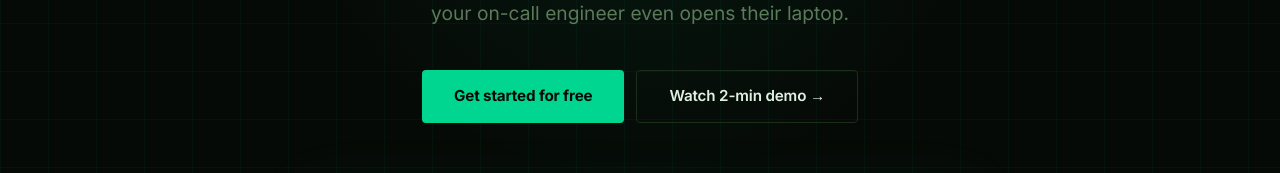
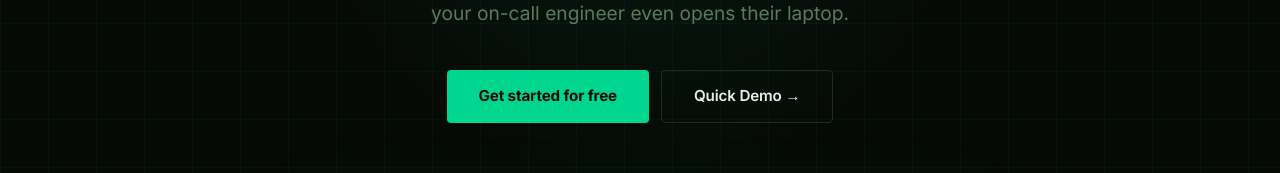
Before and after one commit to devmam999/SentinelAI, a React (Vite) app: page / in a window 1280 px wide. Shown: the part 457-630 px from the top of the page. Built offline with nearby package versions, Linux system fonts and the light colour scheme; no server answers.

Commit message:
Added Video Demo

```diff
--- a/src/components/Hero.tsx
+++ b/src/components/Hero.tsx
@@ -159,8 +159,14 @@ export default function Hero() {
           >
             Get started for free
           </button>
-          <button
+          <a
+            href="https://youtu.be/ONSMPDNs6eI"
+            target="_blank"
+            rel="noopener noreferrer"
             style={{
+              display: 'inline-flex',
+              alignItems: 'center',
+              justifyContent: 'center',
               fontFamily: 'var(--font-inter)',
               fontWeight: 600,
               fontSize: '0.95rem',
@@ -171,6 +177,7 @@ export default function Hero() {
               padding: '14px 32px',
               borderRadius: 4,
               letterSpacing: '-0.01em',
+              textDecoration: 'none',
               transition: 'border-color 0.15s, transform 0.15s',
             }}
             onMouseEnter={(e) => {
@@ -182,8 +189,8 @@ export default function Hero() {
               e.currentTarget.style.transform = 'translateY(0)'
             }}
           >
-            Watch 2-min demo →
-          </button>
+            Quick Demo →
+          </a>
         </div>
 
         {/* Terminal */}
```
